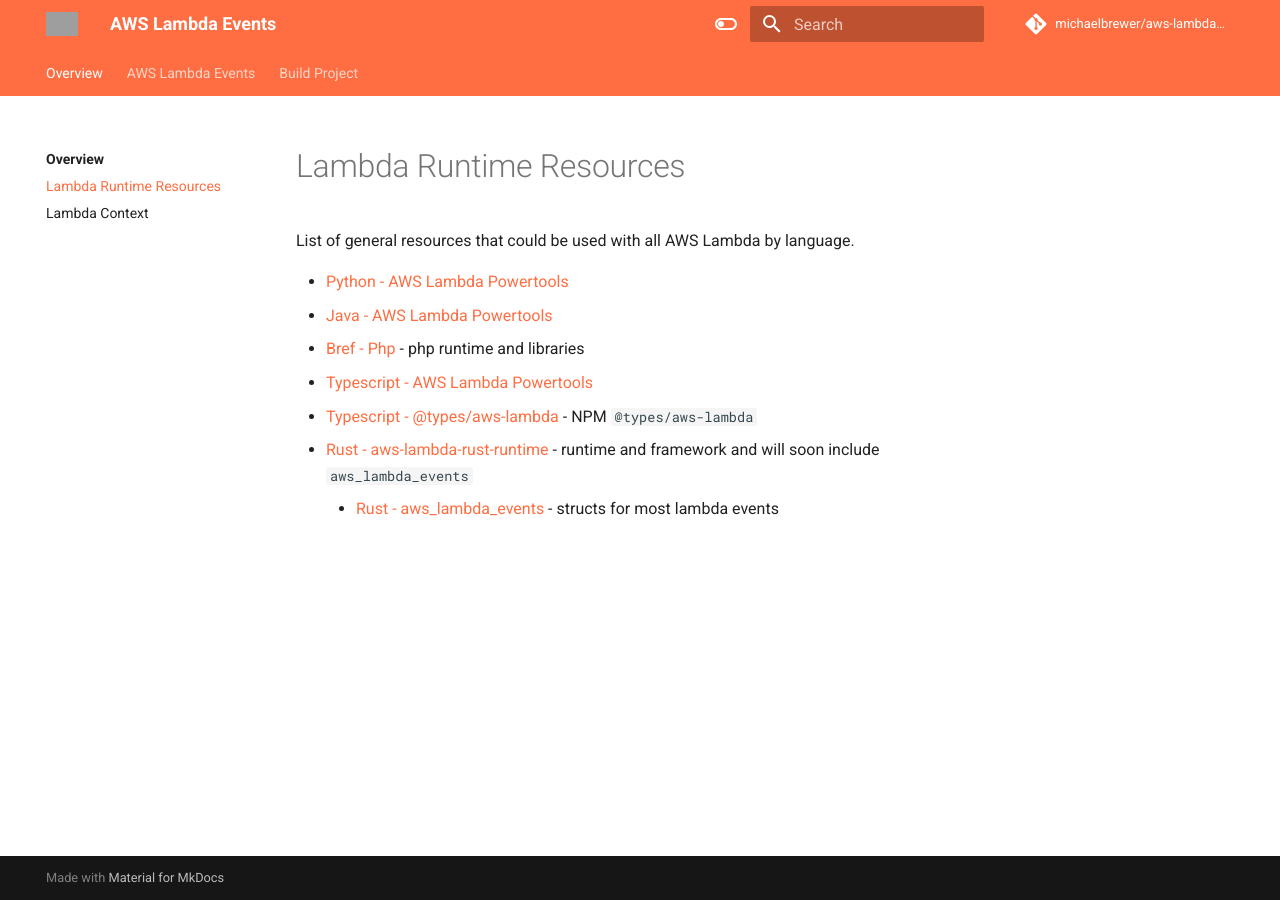
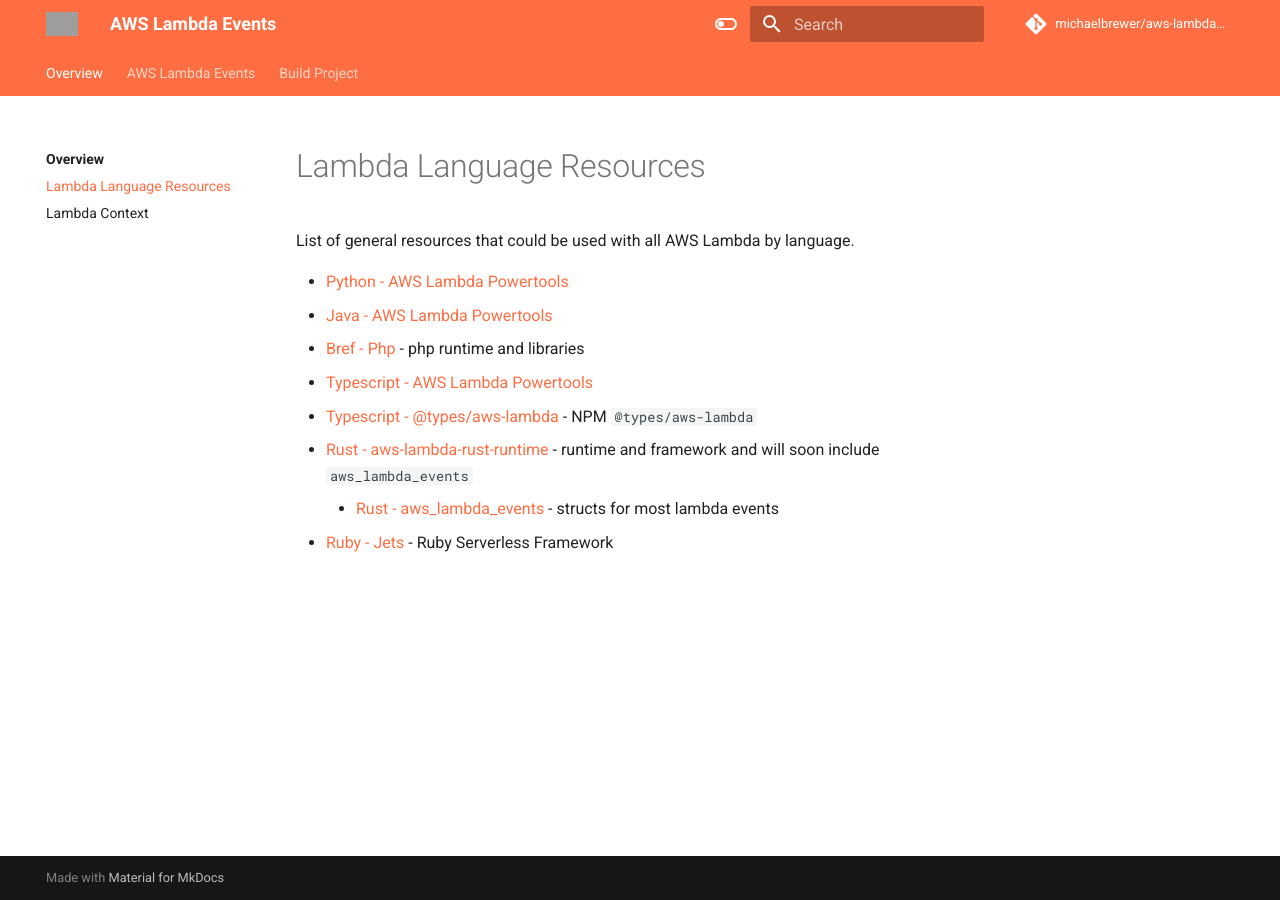
Before and after one commit to michaelbrewer/aws-lambda-events, an MkDocs documentation site: the page built from docs/lambda-runtimes.md, in a window 1280 px wide. Built offline with MkDocs 1.6.1 and Material for MkDocs 9.7.7, drawn with Linux system fonts in a browser that asks for light colours; comment, search, counter and statistics services are not loaded; grey boxes are pictures that could not be loaded.

Commit message:
feat(general): Add Jets

```diff
--- a/docs/lambda-runtimes.md
+++ b/docs/lambda-runtimes.md
@@ -1,4 +1,4 @@
-# Lambda Runtime Resources
+# Lambda Language Resources
 
 List of general resources that could be used with all AWS Lambda by language.
 
@@ -9,3 +9,4 @@
 - [Typescript - @types/aws-lambda](https://www.npmjs.com/package/@types/aws-lambda){target="_blank"} - NPM `@types/aws-lambda`
 - [Rust - aws-lambda-rust-runtime](https://github.com/awslabs/aws-lambda-rust-runtime){target="_blank"} - runtime and framework and will soon include `aws_lambda_events`
     - [Rust - aws_lambda_events](https://github.com/LegNeato/aws-lambda-events){target="_blank"} - structs for most lambda events
+- [Ruby - Jets](https://rubyonjets.com){target="_blank"} - Ruby Serverless Framework
```
